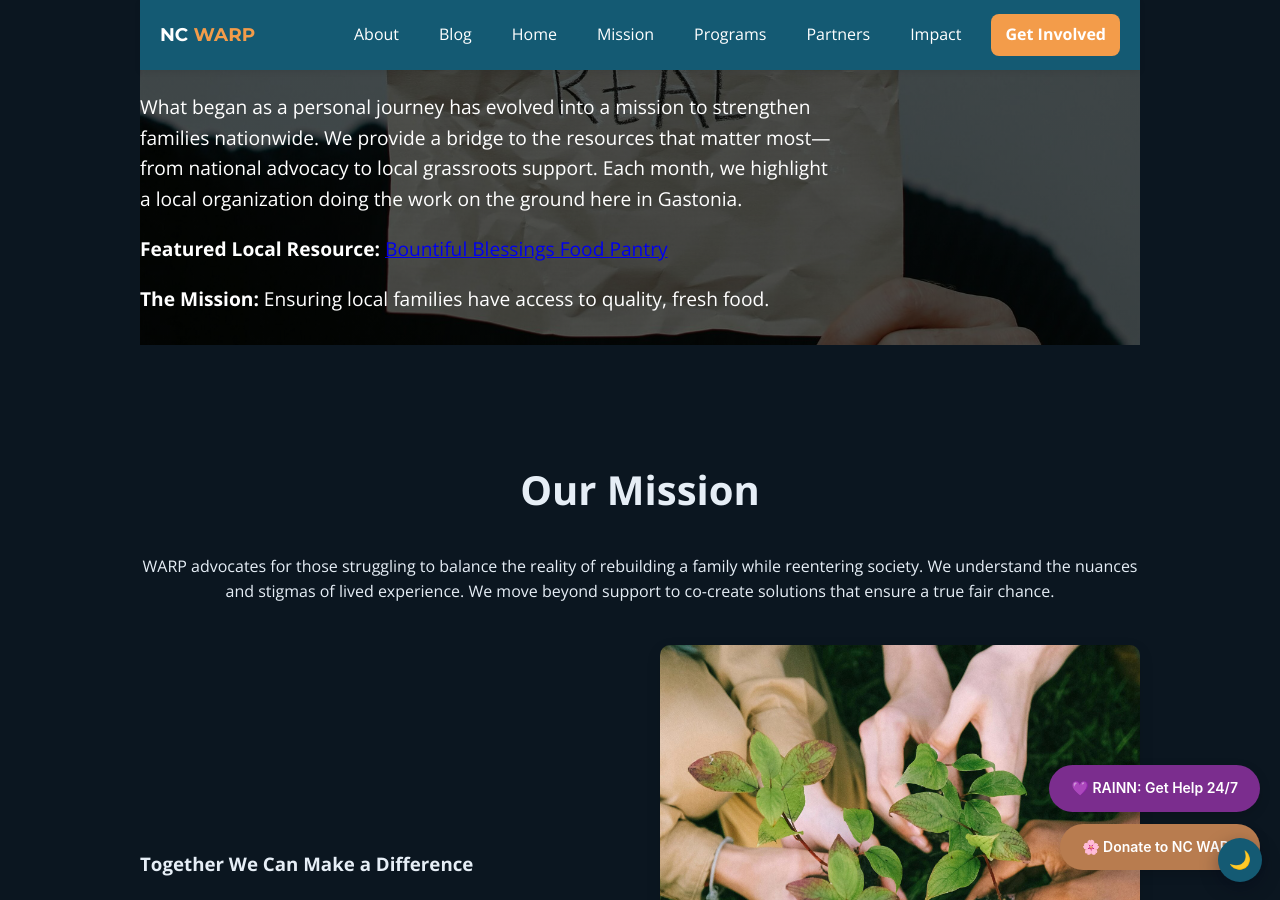
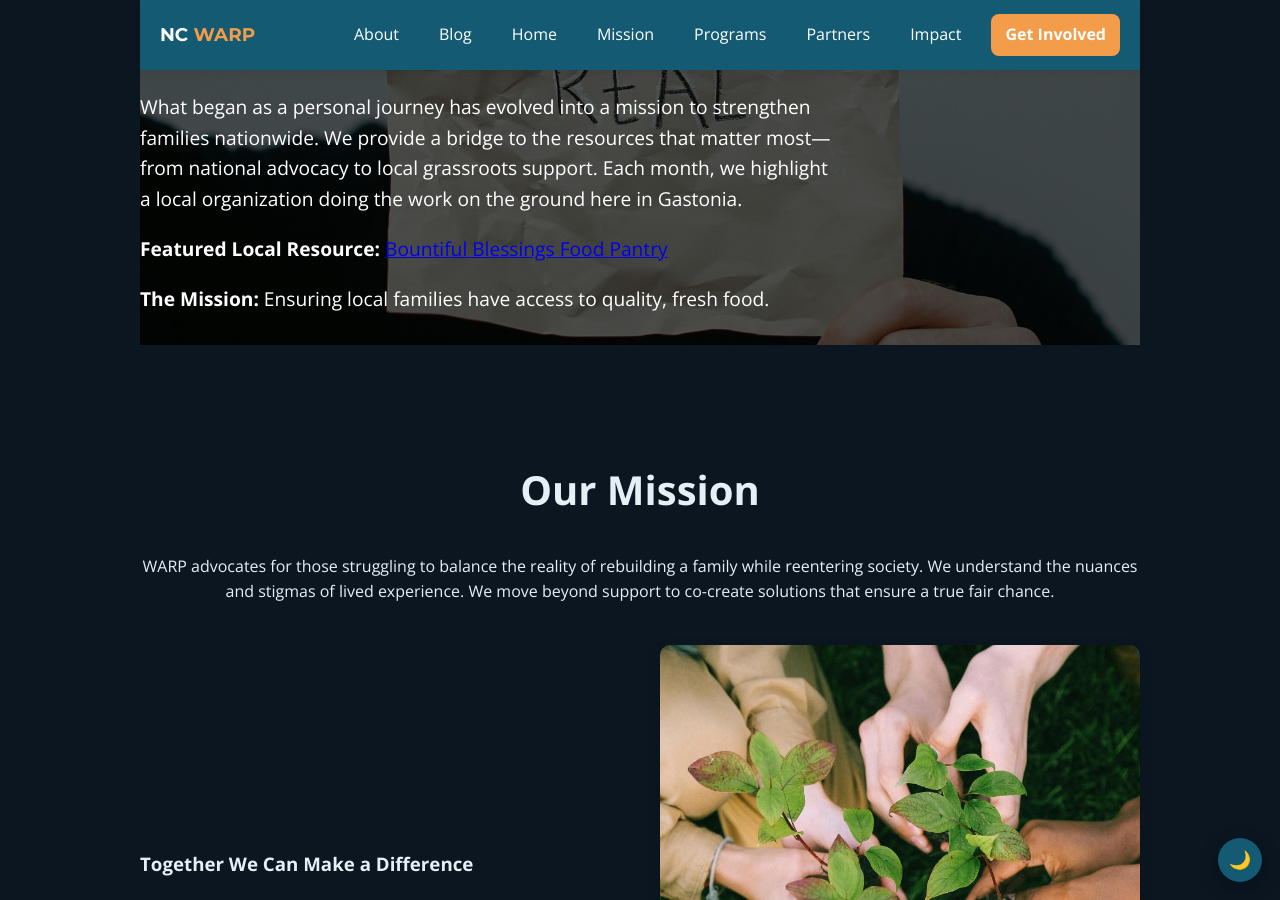
Before and after one commit to carlohutto/warp.github.io, a Jekyll site: the page index.html, which Jekyll copies as it is, in a window 1280 px wide and 900 px high, scrolled down 505 px. Built offline with Jekyll 4.4.1, drawn with Linux system fonts in a browser that asks for light colours; comment, search, counter and statistics services are not loaded.

Commit message:
Revert "Add floating buttons for RAINN and NC WARP support"
This reverts commit 6caca6e2cda7e90a9c9a614127e0e7852d010757.

```diff
--- a/index.html
+++ b/index.html
@@ -620,84 +620,5 @@
 
     <button class="dark-toggle" aria-label="Toggle dark mode" onclick="window.warpDarkToggle && window.warpDarkToggle()">🌙</button>
     <script src="/assets/js/dark-toggle.js" defer></script>
-<!-- TWO FLOATING BUTTONS - RAINN + Your April Campaign -->
-<style>
-    .floating-buttons {
-        position: fixed;
-        bottom: 30px;
-        right: 20px;
-        z-index: 1000;
-        display: flex;
-        flex-direction: column;
-        align-items: flex-end;
-        gap: 12px;
-    }
-
-    .support-btn {
-        padding: 12px 22px;
-        border-radius: 40px;
-        text-decoration: none;
-        font-family: 'Inter', sans-serif;
-        font-weight: 600;
-        font-size: 14px;
-        transition: all 0.2s ease;
-        display: inline-flex;
-        align-items: center;
-        gap: 8px;
-        box-shadow: 0 4px 12px rgba(0, 0, 0, 0.15);
-    }
-
-    .support-btn:hover {
-        transform: translateY(-2px);
-    }
-
-    .rainn-btn {
-        background-color: #7B2D8E;
-        color: white;
-    }
-
-    .rainn-btn:hover {
-        background-color: #5a1e6b;
-    }
-
-    .april-btn {
-        background-color: #b87c4f;
-        color: white;
-    }
-
-    .april-btn:hover {
-        background-color: #0a2f44;
-    }
-
-    @media (max-width: 768px) {
-        .support-btn {
-            padding: 8px 16px;
-            font-size: 12px;
-        }
-        .floating-buttons {
-            bottom: 20px;
-            right: 15px;
-            gap: 8px;
-        }
-    }
-</style>
-
-<div class="floating-buttons">
-    <a href="https://rainn.org" target="_blank" rel="noopener noreferrer" class="support-btn rainn-btn">
-        💜 RAINN: Get Help 24/7
-    </a>
-    <a href="#contact" class="support-btn april-btn" id="aprilSupportBtn">
-        🌸 Donate to NC WARP
-    </a>
-</div>
-
-<script>
-    // Make the April button scroll to donation section
-    document.getElementById('aprilSupportBtn').addEventListener('click', function(e) {
-        e.preventDefault();
-        document.getElementById('contact').scrollIntoView({ behavior: 'smooth' });
-    });
-</script>
-
 </body>
 </html>
```
